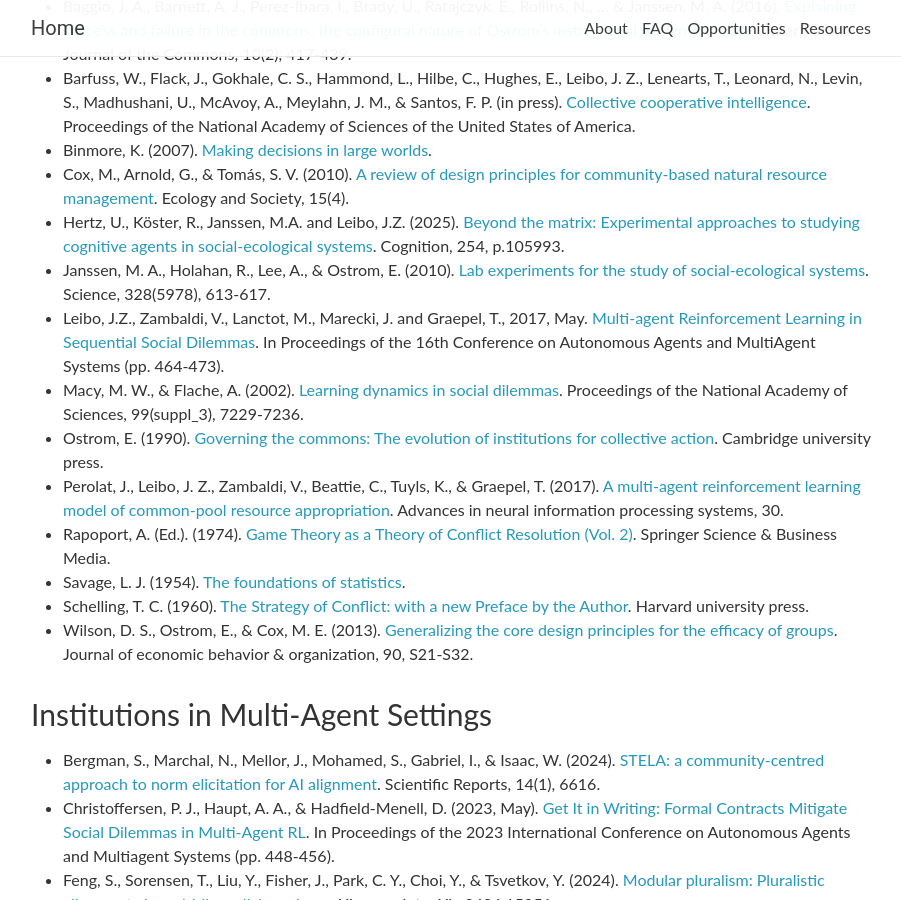
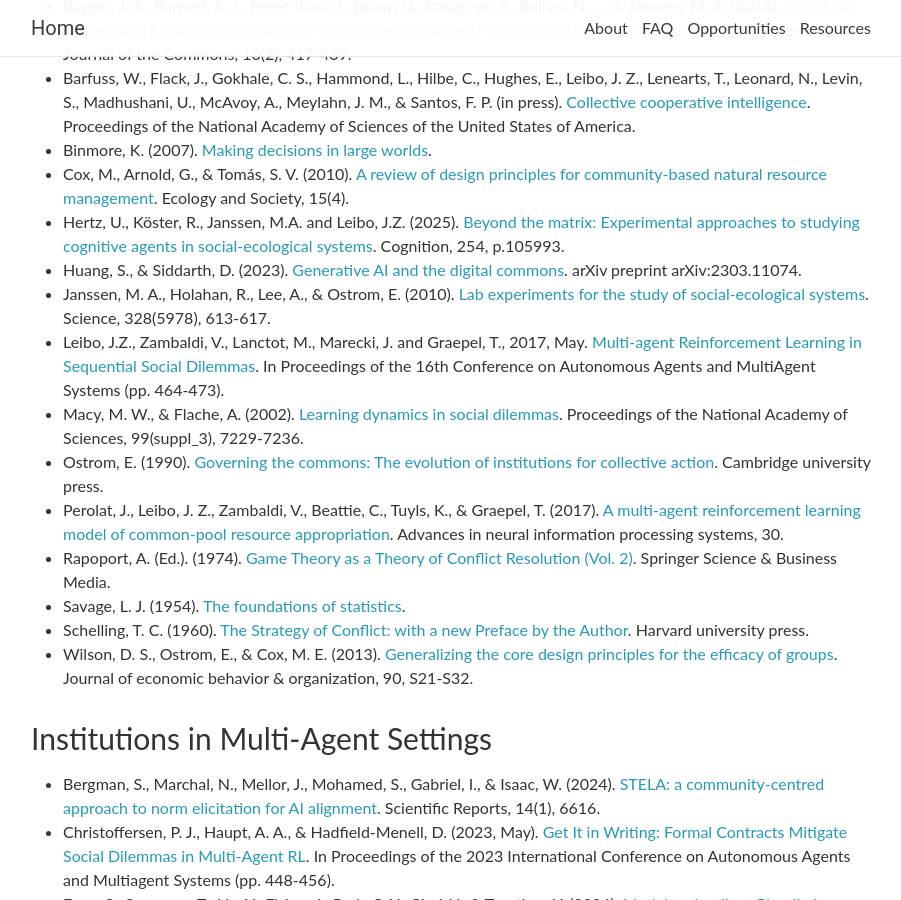
Before and after one commit to alignment-tutorial-2024/alignment-tutorial-2024.github.io, a Jekyll site: the page built from _pages/resources.md, in a window 1280 px wide and 900 px high, scrolled down 2208 px. Shown: the whole window, without its empty margins (189-1090 px from the left). Built offline with Jekyll 4.4.1, drawn with Linux system fonts in a browser that asks for light colours; nearby versions of some CDN libraries; comment, search, counter and statistics services are not loaded.

Commit message:
added more references

```diff
--- a/_pages/resources.md
+++ b/_pages/resources.md
@@ -66,6 +66,7 @@ description: References and recommended readings
 * Binmore, K. (2007). [Making decisions in large worlds](https://discovery.ucl.ac.uk/id/eprint/14433/1/14433.pdf).
 * Cox, M., Arnold, G., & Tomás, S. V. (2010). [A review of design principles for community-based natural resource management](https://www.jstor.org/stable/26268233). Ecology and Society, 15(4).
 * Hertz, U., Köster, R., Janssen, M.A. and Leibo, J.Z. (2025). [Beyond the matrix: Experimental approaches to studying cognitive agents in social-ecological systems](https://www.sciencedirect.com/science/article/abs/pii/S0010027724002798). Cognition, 254, p.105993.
+* Huang, S., & Siddarth, D. (2023). [Generative AI and the digital commons](https://arxiv.org/abs/2303.11074). arXiv preprint arXiv:2303.11074.
 * Janssen, M. A., Holahan, R., Lee, A., & Ostrom, E. (2010). [Lab experiments for the study of social-ecological systems](https://www.science.org/doi/10.1126/science.1183532). Science, 328(5978), 613-617.
 * Leibo, J.Z., Zambaldi, V., Lanctot, M., Marecki, J. and Graepel, T., 2017, May. [Multi-agent Reinforcement Learning in Sequential Social Dilemmas](https://arxiv.org/abs/1702.03037). In Proceedings of the 16th Conference on Autonomous Agents and MultiAgent Systems (pp. 464-473).
 * Macy, M. W., & Flache, A. (2002). [Learning dynamics in social dilemmas](https://www.pnas.org/doi/pdf/10.1073/pnas.092080099). Proceedings of the National Academy of Sciences, 99(suppl_3), 7229-7236.
```
